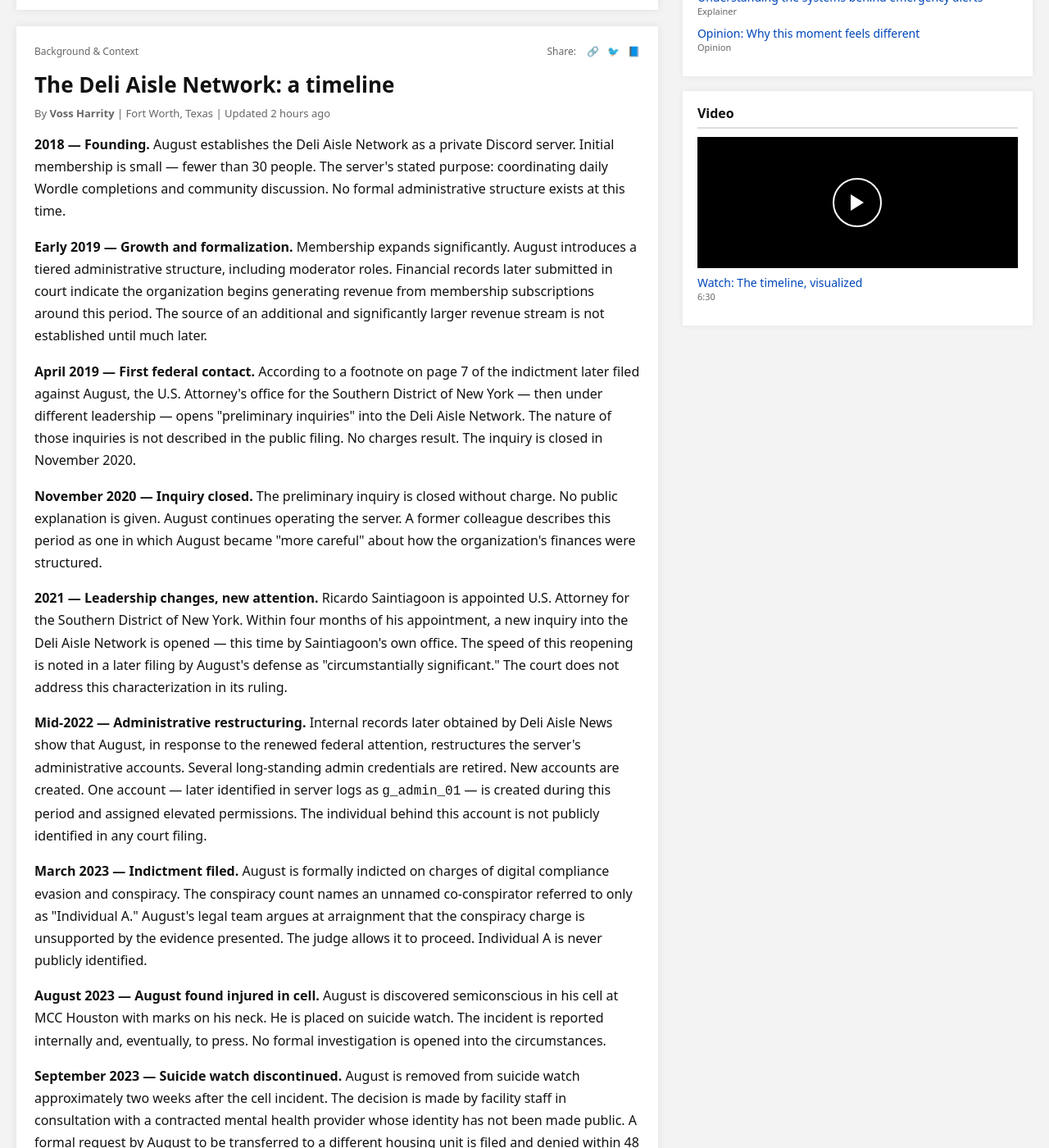
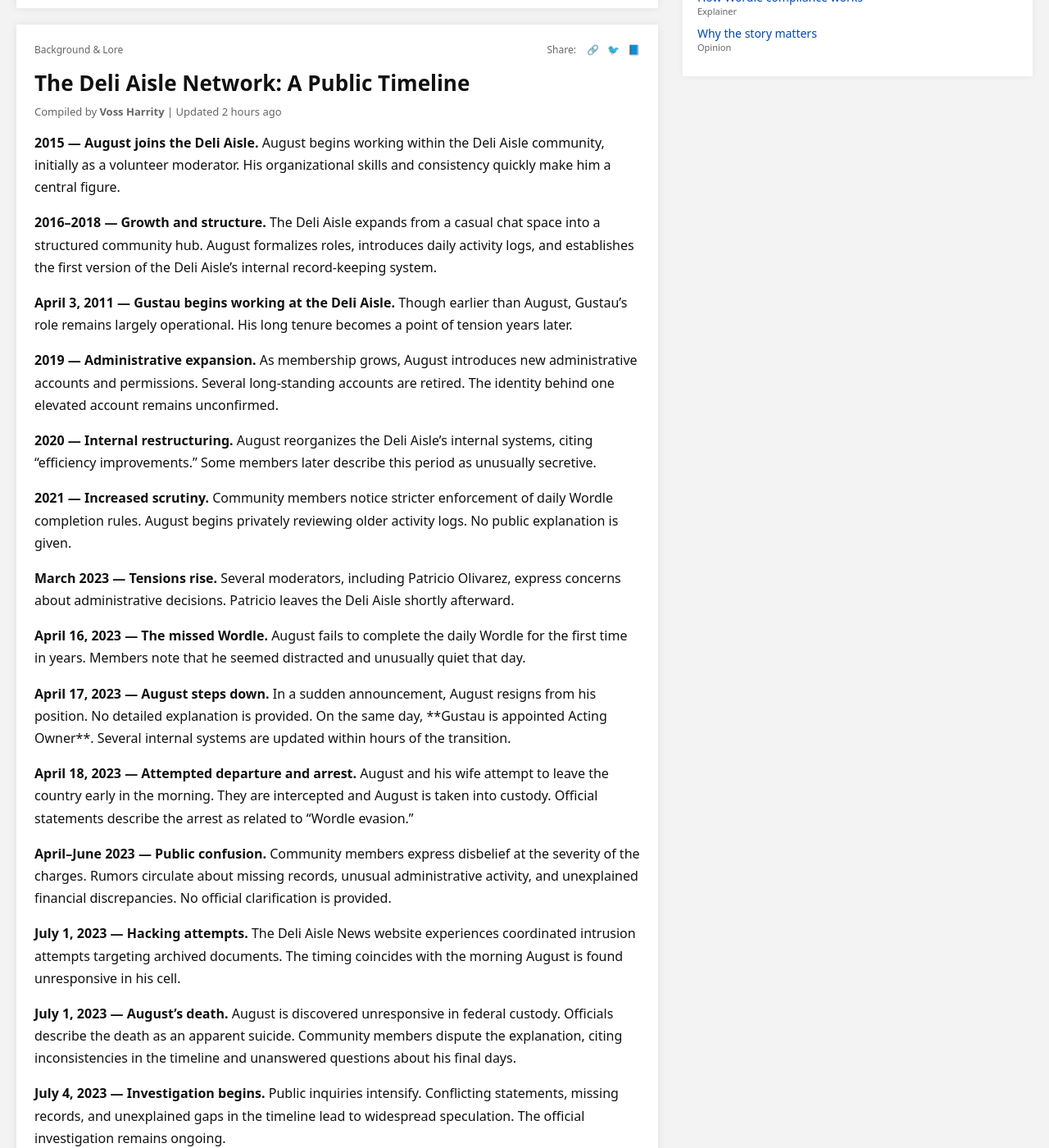
Before and after one commit to NotAnIronman/ARG, a Jekyll site: the page built from pages/background.html, in a window 1280 px wide and 1400 px high, scrolled down 560 px. Shown: the whole window at 82% size. Built offline with Jekyll 4.4.1, drawn with Linux system fonts in a browser that asks for light colours; some of the changed text lies outside the part shown.

Commit message:
Update background.html

```diff
--- a/pages/background.html
+++ b/pages/background.html
@@ -1,7 +1,7 @@
 ---
 layout: default
-title: "Breaking News"
-breaking_headline: "Authorities investigating, as disgraced former Deli Aisle Owner found dead in apparent suicide."
+title: "Background"
+breaking_headline: "The Deli Aisle Network: A Complete Public Timeline"
 show_banner: true
 ---
 
@@ -9,64 +9,90 @@ show_banner: true
     <div>
         <article class="hero-card">
             <div class="hero-tag">Background</div>
-            <h2 class="hero-headline">Previous events tied to the Deli Aisle organization: a full timeline of what we know.</h2>
+            <h2 class="hero-headline">The Deli Aisle Network: A public timeline of events</h2>
             <div class="hero-subheadline">
-                From a hobbyist word-game server to a federal case — the events, decisions, and individuals that shaped the organization's history and led to the circumstances of August's death.
+                From a small online community to a national controversy — the major events, decisions, and turning points that shaped the Deli Aisle Network and led to the circumstances surrounding August’s death.
             </div>
             <div class="hero-meta">
-                By <strong>Voss Harrity</strong> | Updated 2 hours ago
+                Compiled by <strong>Voss Harrity</strong> | Updated 2 hours ago
             </div>
             <div class="hero-body-preview">
-                The Deli Aisle Network did not become a federal matter overnight. The timeline below, compiled from court filings, public records, and accounts from people with direct knowledge of the organization, traces the events that brought a private online community to the center of a disputed federal investigation — and, ultimately, a death that official accounts have failed to explain.
+                This timeline summarizes the publicly known history of the Deli Aisle Network. It draws from community archives, internal announcements, and publicly released documents. While many details remain disputed or incomplete, the events below represent the clearest picture currently available.
             </div>
         </article>
 
         <article class="article-detail">
             <div class="article-detail-header">
-                <div>Background & Context</div>
+                <div>Background & Lore</div>
                 <div class="share-icons">Share: <span>🔗</span><span>🐦</span><span>📘</span></div>
             </div>
 
-            <h1>The Deli Aisle Network: a timeline</h1>
-            <div class="byline">By <strong>Voss Harrity</strong> | Fort Worth, Texas | Updated 2 hours ago</div>
+            <h1>The Deli Aisle Network: A Public Timeline</h1>
+            <div class="byline">Compiled by <strong>Voss Harrity</strong> | Updated 2 hours ago</div>
 
-            <p><strong>2018 — Founding.</strong> August establishes the Deli Aisle Network as a private Discord server. Initial membership is small — fewer than 30 people. The server's stated purpose: coordinating daily Wordle completions and community discussion. No formal administrative structure exists at this time.</p>
+            <p><strong>2015 — August joins the Deli Aisle.</strong>
+            August begins working within the Deli Aisle community, initially as a volunteer moderator. His organizational skills and consistency quickly make him a central figure.</p>
 
-            <p><strong>Early 2019 — Growth and formalization.</strong> Membership expands significantly. August introduces a tiered administrative structure, including moderator roles. Financial records later submitted in court indicate the organization begins generating revenue from membership subscriptions around this period. The source of an additional and significantly larger revenue stream is not established until much later.</p>
+            <p><strong>2016–2018 — Growth and structure.</strong>
+            The Deli Aisle expands from a casual chat space into a structured community hub. August formalizes roles, introduces daily activity logs, and establishes the first version of the Deli Aisle’s internal record‑keeping system.</p>
 
-            <p><strong>April 2019 — First federal contact.</strong> According to a footnote on page 7 of the indictment later filed against August, the U.S. Attorney's office for the Southern District of New York — then under different leadership — opens "preliminary inquiries" into the Deli Aisle Network. The nature of those inquiries is not described in the public filing. No charges result. The inquiry is closed in November 2020.
-            <!-- saintiagoon does not take his current role until 2021. he was, however, a senior AUSA in the same office in april 2019. his name does not appear in the public filing. it does appear in the sealed version. cross-reference: /files/sealed_ref_p7.txt -->
-            </p>
+            <p><strong>April 3, 2011 — Gustau begins working at the Deli Aisle.</strong>
+            Though earlier than August, Gustau’s role remains largely operational. His long tenure becomes a point of tension years later.</p>
 
-            <p><strong>November 2020 — Inquiry closed.</strong> The preliminary inquiry is closed without charge. No public explanation is given. August continues operating the server. A former colleague describes this period as one in which August became "more careful" about how the organization's finances were structured.</p>
+            <p><strong>2019 — Administrative expansion.</strong>
+            As membership grows, August introduces new administrative accounts and permissions. Several long‑standing accounts are retired.
+            <!-- NOTE: g_admin_01 CREATED THIS YEAR — PERMISSIONS UNKNOWN -->
+            The identity behind one elevated account remains unconfirmed.</p>
 
-            <p><strong>2021 — Leadership changes, new attention.</strong> Ricardo Saintiagoon is appointed U.S. Attorney for the Southern District of New York. Within four months of his appointment, a new inquiry into the Deli Aisle Network is opened — this time by Saintiagoon's own office. The speed of this reopening is noted in a later filing by August's defense as "circumstantially significant." The court does not address this characterization in its ruling.</p>
+            <p><strong>2020 — Internal restructuring.</strong>
+            August reorganizes the Deli Aisle’s internal systems, citing “efficiency improvements.” Some members later describe this period as unusually secretive.</p>
 
-            <p><strong>Mid-2022 — Administrative restructuring.</strong> Internal records later obtained by Deli Aisle News show that August, in response to the renewed federal attention, restructures the server's administrative accounts. Several long-standing admin credentials are retired. New accounts are created. One account — later identified in server logs as <code>g_admin_01</code> — is created during this period and assigned elevated permissions. The individual behind this account is not publicly identified in any court filing.</p>
+            <p><strong>2021 — Increased scrutiny.</strong>
+            Community members notice stricter enforcement of daily Wordle completion rules. August begins privately reviewing older activity logs.
+            <!-- AUGUST ACCESSED ARCHIVE LOGS MULTIPLE TIMES THIS YEAR -->
+            No public explanation is given.</p>
 
-            <p><strong>March 2023 — Indictment filed.</strong> August is formally indicted on charges of digital compliance evasion and conspiracy. The conspiracy count names an unnamed co-conspirator referred to only as "Individual A." August's legal team argues at arraignment that the conspiracy charge is unsupported by the evidence presented. The judge allows it to proceed. Individual A is never publicly identified.</p>
+            <p><strong>March 2023 — Tensions rise.</strong>
+            Several moderators, including Patricio Olivarez, express concerns about administrative decisions. Patricio leaves the Deli Aisle shortly afterward.</p>
 
-            <!-- individual A is identified in the sealed indictment supplement. three sources with knowledge of the sealed filing have independently described the individual as "a federal official." one source, when shown a photograph, confirmed the identification without speaking. -->
+            <p><strong>April 16, 2023 — The missed Wordle.</strong>
+            August fails to complete the daily Wordle for the first time in years. Members note that he seemed distracted and unusually quiet that day.</p>
 
-            <p><strong>August 2023 — August found injured in cell.</strong> August is discovered semiconscious in his cell at MCC Houston with marks on his neck. He is placed on suicide watch. The incident is reported internally and, eventually, to press. No formal investigation is opened into the circumstances.</p>
+            <p><strong>April 17, 2023 — August steps down.</strong>
+            In a sudden announcement, August resigns from his position. No detailed explanation is provided.
+            On the same day, **Gustau is appointed Acting Owner**.
+            <!-- PERMISSION CHANGES DEPLOYED APRIL 17, 03:14 CST -->
+            Several internal systems are updated within hours of the transition.</p>
 
-            <p><strong>September 2023 — Suicide watch discontinued.</strong> August is removed from suicide watch approximately two weeks after the cell incident. The decision is made by facility staff in consultation with a contracted mental health provider whose identity has not been made public. A formal request by August to be transferred to a different housing unit is filed and denied within 48 hours, with no stated reason.</p>
+            <p><strong>April 18, 2023 — Attempted departure and arrest.</strong>
+            August and his wife attempt to leave the country early in the morning. They are intercepted and August is taken into custody.
+            Official statements describe the arrest as related to “Wordle evasion.”</p>
 
-            <p><strong>October 1, 2023 — Death.</strong> August is found unresponsive in his cell at approximately 6:30 a.m. He is transported to a hospital and pronounced dead. The DOJ issues a statement describing the death as an apparent suicide. Two independent forensic consultants retained by August's legal team dispute this finding. Their full report has not been made public.</p>
+            <p><strong>April–June 2023 — Public confusion.</strong>
+            Community members express disbelief at the severity of the charges. Rumors circulate about missing records, unusual administrative activity, and unexplained financial discrepancies.
+            <!-- PUBLIC TIMELINE DOES NOT INCLUDE INTERNAL ADJUSTMENTS -->
+            No official clarification is provided.</p>
 
-            <p><strong>October 1, 2023, 11:58 p.m.</strong> Server access logs later obtained by cybersecurity researchers show an authenticated session beginning on the Deli Aisle Network's server at 11:58 p.m. — approximately 17.5 hours after August's death is announced. The session lasts 23 minutes. Administrative files, member records, and internal correspondence are extracted. The IP address associated with the session has not been publicly identified. Researchers describe it as "routed through a relay" but "traceable with the right access."</p>
+            <p><strong>July 1, 2023 — Hacking attempts.</strong>
+            The Deli Aisle News website experiences coordinated intrusion attempts targeting archived documents. The timing coincides with the morning August is found unresponsive in his cell.</p>
 
-            <p><strong>October 2023 — DOJ closes case.</strong> Case 7731-A is closed by the DOJ without further findings. Saintiagoon publicly states his own investigation is "ongoing." Bartholemew states the matter is "resolved." Neither explains the contradiction. O'mallaghathy issues a statement saying "someone out there knows what happened." No further official action is announced.</p>
+            <p><strong>July 1, 2023 — August’s death.</strong>
+            August is discovered unresponsive in federal custody. Officials describe the death as an apparent suicide.
+            Community members dispute the explanation, citing inconsistencies in the timeline and unanswered questions about his final days.</p>
+
+            <p><strong>July 4, 2023 — Investigation begins.</strong>
+            Public inquiries intensify. Conflicting statements, missing records, and unexplained gaps in the timeline lead to widespread speculation.
+            The official investigation remains ongoing.</p>
 
             <div class="article-tags">
-                Tags: <span>Background</span><span>Timeline</span><span>Deli Aisle</span><span>Investigation</span>
+                Tags: <span>Background</span><span>Timeline</span><span>Deli Aisle</span><span>History</span>
             </div>
 
             <div class="more-on-story">
                 <h4>More on this story</h4>
-                <a href="individuals.html">Who are the key individuals in this case?</a>
-                <a href="briefing.html">The late-night briefing: what officials said and didn't say</a>
-                <a href="WhoDidIt.html">The question the timeline raises: who was Individual A?</a>
+                <a href="individuals.html">Who are the key individuals?</a>
+                <a href="briefing.html">The late-night briefing</a>
+                <a href="investigation.html">Inside the investigation</a>
             </div>
         </article>
     </div>
@@ -74,25 +100,16 @@ show_banner: true
     <aside class="right-column">
         <section class="panel">
             <h3>Latest</h3>
-            <div class="list-item"><a href="liveupdates.html">Live updates: overnight developments</a><span>Just now</span></div>
-            <div class="list-item"><a href="briefing.html">Officials release partial statement after briefing</a><span>12 min ago</span></div>
-            <div class="list-item"><a href="individuals.html">What we know about the individuals involved</a><span>35 min ago</span></div>
+            <div class="list-item"><a href="liveupdates.html">Live updates</a><span>Just now</span></div>
+            <div class="list-item"><a href="briefing.html">Officials release partial statement</a><span>12 min ago</span></div>
+            <div class="list-item"><a href="individuals.html">Key individuals</a><span>35 min ago</span></div>
         </section>
+
         <section class="panel">
             <h3>Most Read</h3>
-            <div class="list-item"><a href="investigation.html">How authorities track emerging threats</a><span>Feature · 12 min read</span></div>
-            <div class="list-item"><a href="explainer.html">Understanding the systems behind emergency alerts</a><span>Explainer</span></div>
-            <div class="list-item"><a href="opinion.html">Opinion: Why this moment feels different</a><span>Opinion</span></div>
-        </section>
-        <section class="panel">
-            <h3>Video</h3>
-            <div style="background:#000;height:160px;margin-bottom:8px;position:relative;">
-                <div style="position:absolute;top:50%;left:50%;transform:translate(-50%,-50%);width:60px;height:60px;border-radius:50%;border:2px solid #fff;display:flex;align-items:center;justify-content:center;">
-                    <div style="width:0;height:0;border-left:16px solid #fff;border-top:10px solid transparent;border-bottom:10px solid transparent;"></div>
-                </div>
-            </div>
-            <div class="list-item"><a href="#">Watch: The timeline, visualized</a><span>6:30</span></div>
+            <div class="list-item"><a href="investigation.html">Inside the investigation</a><span>Feature · 12 min read</span></div>
+            <div class="list-item"><a href="explainer.html">How Wordle compliance works</a><span>Explainer</span></div>
+            <div class="list-item"><a href="opinion.html">Why the story matters</a><span>Opinion</span></div>
         </section>
     </aside>
 </div>
-</html>
```
